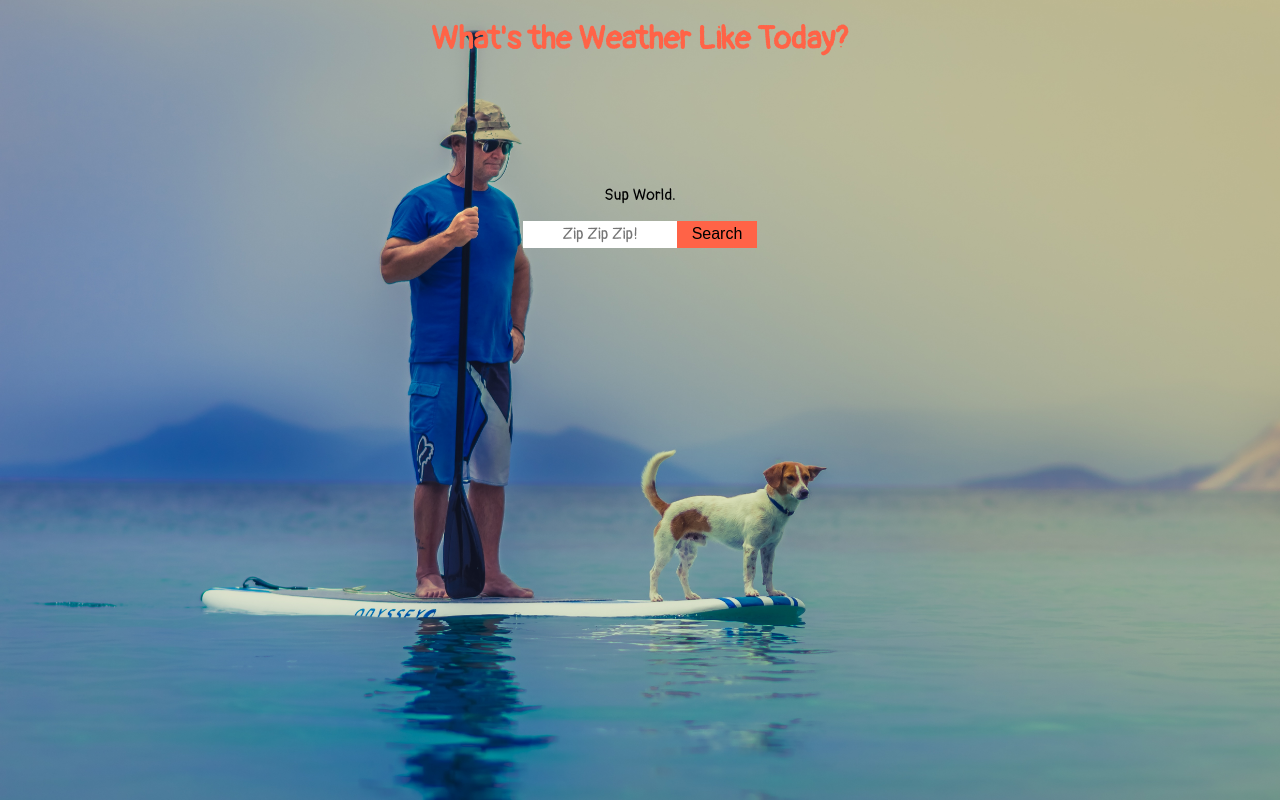
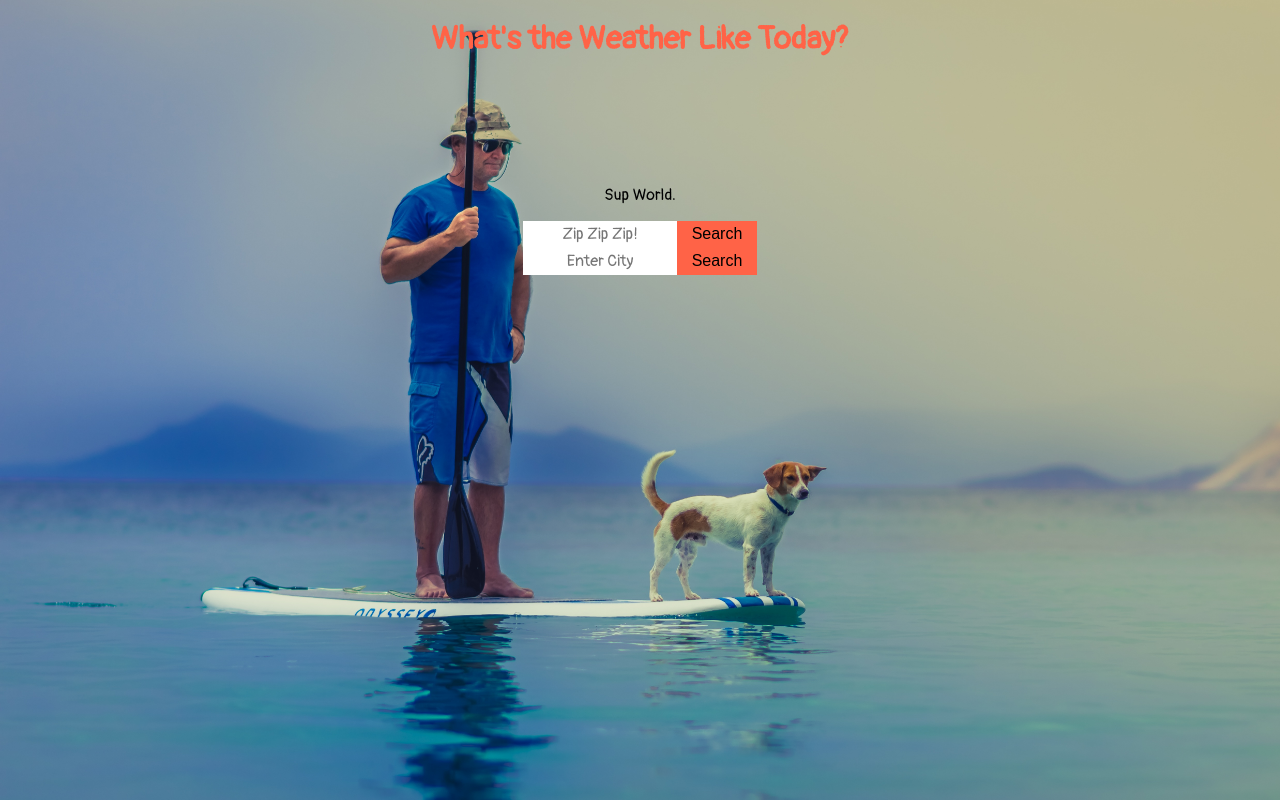
Before and after one commit to jaemin-han/forecast, a React app: page / in a window 1280 px wide. Built offline with nearby package versions, Linux system fonts and the light colour scheme; the HTML template or start-up script is replaced by a standard one.

Commit message:
render 5 day forcast in progress

```diff
--- a/server.js
+++ b/server.js
@@ -8,6 +8,7 @@ const bodyParser = require('body-parser');
 // routes setup
 // indexRouter called in the index routes
 const weatherRouter = require('./routes/weather');
+const cityRouter = require('./routes/city');
 
 const app = express();
 const PORT = process.argv[2] || process.env.port || 3000;
@@ -25,6 +26,7 @@ app.use(express.static(path.join(__dirname, 'dist')));
 
 // creating index file
 app.use('/api', weatherRouter);
+app.use('/search', cityRouter);
 
 // Listen on port for connections
 app.listen(PORT, () => console.log('Server Listening Alright!', PORT));
--- a/src/components/App.jsx
+++ b/src/components/App.jsx
@@ -2,7 +2,9 @@ import React, { Component } from 'react';
 import './normalize.css';
 import style from './App.css';
 import WeatherForm from './WeatherForm/WeatherForm.jsx';
-import WeatherInfo from './WeatherInfo/WeatherInfo.jsx'
+import WeatherInfo from './WeatherInfo/WeatherInfo.jsx';
+import CityForm from './CityForm/CityForm.jsx';
+import CityInfo from './CityInfo/CityInfo.jsx';
 
 
 class App extends Component {
@@ -17,6 +19,7 @@ class App extends Component {
     };
 }
 
+// Get data based on Zip Code
   getAllWeather() {
     // fetch('/api/weather?zip=' + this.state.value)
     fetch('/api/weather', {
@@ -31,6 +34,22 @@ class App extends Component {
     })
     .catch(() => res.status(500));
   }
+
+// Get data based on City Name
+  getCityWeather() {
+    fetch('/search/city', {
+      headers: { 'Content-Type' : 'application/json'},
+      method: 'POST',
+      body: JSON.stringify({cities: this.state.value}),
+    })
+    .then(r => r.json())
+    .then(cityz => {
+      console.log(cityz);
+      this.setState({ weatherCity: cityz });
+    })
+    .catch(() => res.status(500));
+  }
+
 
   // Update Input
   handleInput(e) {
@@ -52,12 +71,22 @@ class App extends Component {
           <WeatherForm
             getAllWeather={this.getAllWeather.bind(this)}
             handleInput={event => this.handleInput(event)}
-            handleClick={() => this.searchZip()}
+            // handleClick={() => this.searchZip()}
+          />
+
+          <CityForm
+            getCityWeather={this.getCityWeather.bind(this)}
+            handleInput={event => this.handleInput(event)}
           />
 
           <WeatherInfo
             allInfo={this.state.weatherResult}
           />
+
+          <CityInfo
+            gotCity={this.state.weatherCity}
+          />
+
 
         </div>
       </div>
--- /dev/null
+++ b/src/components/CityForm/CityForm.css
@@ -0,0 +1,21 @@
+/*Style!*/
+#input {
+  font-family: 'Pangolin', cursive;
+  height: 25px;
+  width: 150px;
+  text-align: center;
+  border: none;
+}
+
+#button {
+  background-color: tomato;
+  border: none;
+  height: 27px;
+  width: 80px;
+  cursor: pointer
+}
+
+#button:hover {
+  background-color: black;
+  color: white;
+}
--- /dev/null
+++ b/src/components/CityForm/CityForm.jsx
@@ -0,0 +1,20 @@
+import React, { Component } from 'react';
+import '../normalize.css';
+import './CityForm.css';
+
+export default class CityForm extends Component {
+  render() {
+    return(
+      <div>
+      <link href="https://fonts.googleapis.com/css?family=Pangolin" rel="stylesheet" />
+        <input
+          id="input"
+          type="text"
+          placeholder="Enter City"
+          onChange={this.props.handleInput}  />
+
+        <button onClick={this.props.getCityWeather} id="button" >Search</button>
+      </div>
+    )
+  }
+}
--- /dev/null
+++ b/src/components/CityInfo/CityInfo.jsx
@@ -0,0 +1,28 @@
+import React, { Component } from 'react';
+import '../normalize.css';
+import './CityInfo.css';
+
+export default class CityInfo extends Component {
+
+// If zip is searched then render the searched zip --> city name (for now)
+  cityForecast() {
+    if (this.props.gotCity) {
+      return (
+        <div id="info">
+          <h3>-City 5 Day Forecast-</h3>
+          <h3>{this.props.gotCity.list[0].dt}</h3>
+        </div>
+      )
+    } else {
+      return (<div></div>)
+    }
+  }
+
+  render() {
+    return(
+      <div>
+        {this.cityForecast()}
+      </div>
+    )
+  }
+}
```
Also changed, not shown: routes/city.js (added, +24 -0 lines), src/components/CityInfo/CityInfo.css (added).
